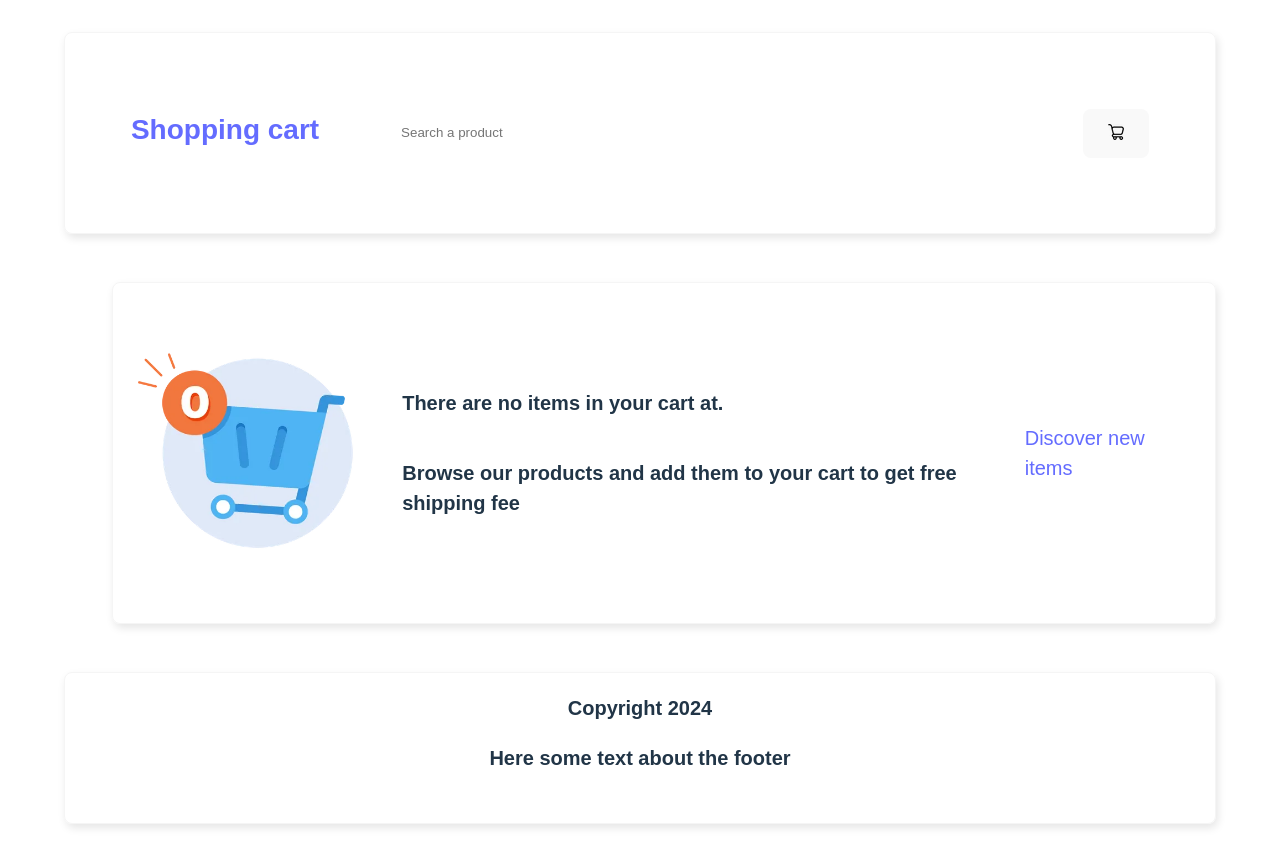
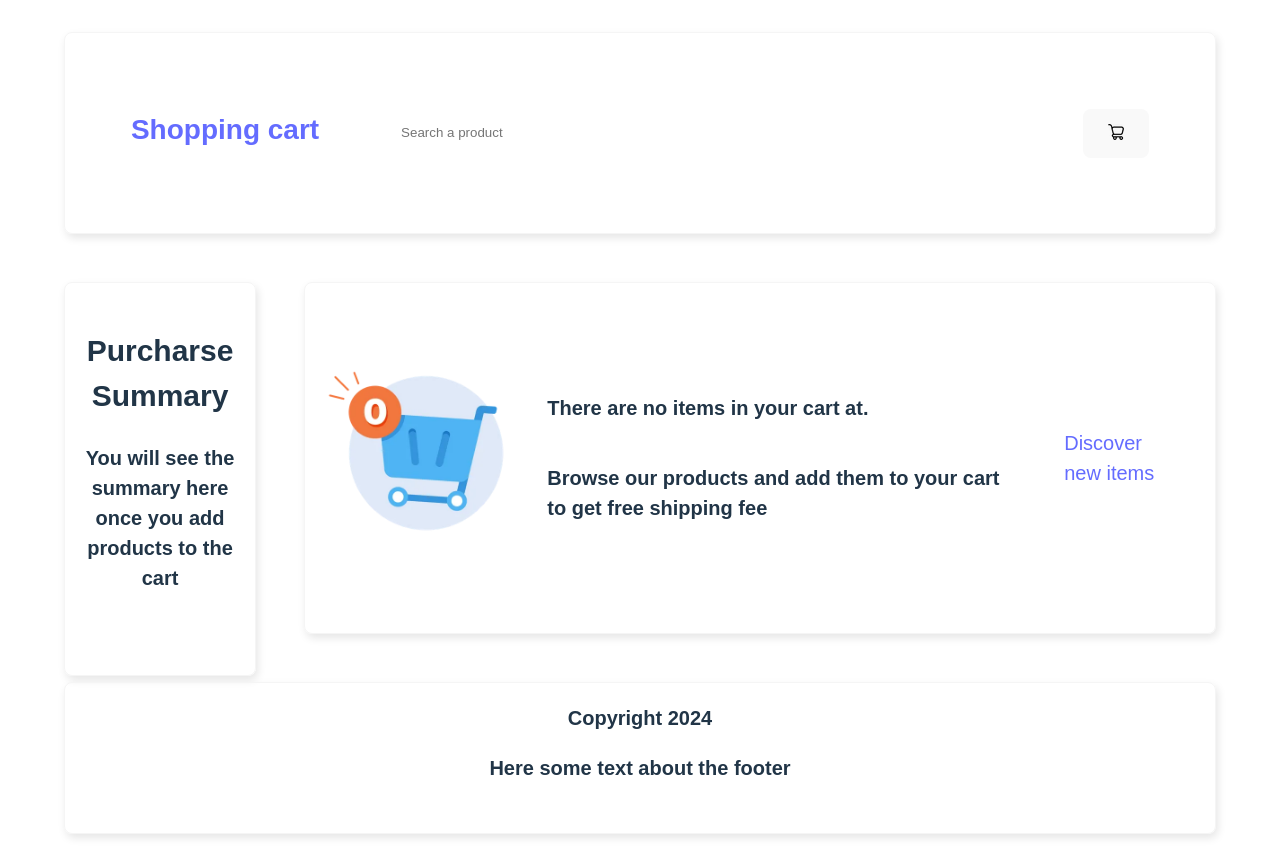
Before and after one commit to Cairon29/Generic-ecommerce, a React (Vite) app in the folder shopping-cart/: page /cart in a window 1280 px wide. Built offline with nearby package versions, Linux system fonts and the light colour scheme.

Commit message:
feat: cart aside section created

```diff
--- a/shopping-cart/src/components/cart/Cart.jsx
+++ b/shopping-cart/src/components/cart/Cart.jsx
@@ -1,6 +1,7 @@
 import { Main } from "./main/Main"
 import { Header } from "../header/Header"
 import { Footer } from "../footer/Footer"
+import { Aside } from "./aside/Aside"
 
 export const Cart = () => {
 
@@ -8,6 +9,7 @@ export const Cart = () => {
     <>
       <Header/>
       <Main/>
+      <Aside/>
       <Footer/>
     </>
   )
--- /dev/null
+++ b/shopping-cart/src/components/cart/aside/Aside.jsx
@@ -0,0 +1,36 @@
+import { Link } from 'react-router-dom';
+import { useContext } from 'react';
+import { CartContext } from '../../../contexts/cart';
+
+export const Aside = () => {
+    const { cart, totalPrice, totalAmount } = useContext(CartContext);
+    return (
+        <aside className="aside">
+            {
+                cart.length > 0
+                ?
+                    <>
+                        <h2>Purcharse Summary</h2>
+                        <section>
+                            <div>
+                                <p>Products ({totalAmount})</p>
+                                <p>${totalPrice}</p>
+                            </div>
+                            <div>
+                                <p><strong>SubTotal</strong></p>
+                                <p><strong>${totalPrice}</strong></p>
+                            </div>
+                            <button>
+                                <Link to="/confirm-order">Finish purchase</Link>
+                            </button>
+                        </section>
+                    </>
+                :   <section className='summary-empty-cart'>
+                        <h2> Purcharse Summary</h2>
+                        <p> You will see the summary here once you add products to the cart</p>
+                    </section>
+            }
+
+        </aside>
+    )
+}
--- a/shopping-cart/src/components/cart/main/Main.jsx
+++ b/shopping-cart/src/components/cart/main/Main.jsx
@@ -37,27 +37,17 @@ export const Main = () => {
         <main>
             {
                 cart.length > 0
-                ? (
-                    <>
-                        {cart.map(product => {
-                            console.log(product);
-
-                            return (
+                ?
+                    cart.map(product => (
                         <Product
                             key={product.id}
                             cartProduct={product}
                             hdlRemoveFromCart={handleRemoveProduct}
                             hdlPlusOne={handlePlusOne}
                             hdlMinusOne={handleMinusOne}
-                            />)
-
-                        })}
-                        <button>
-                            <Link to="/confirm-order">Finish purchase</Link>
-                        </button>
-                    </>
-                )
-                : <NoProducts/>
+                        />
+                    ))
+                :   <NoProducts/>
             }
         </main>
     )
```
Lines whose indentation alone changed are shown as unchanged.
